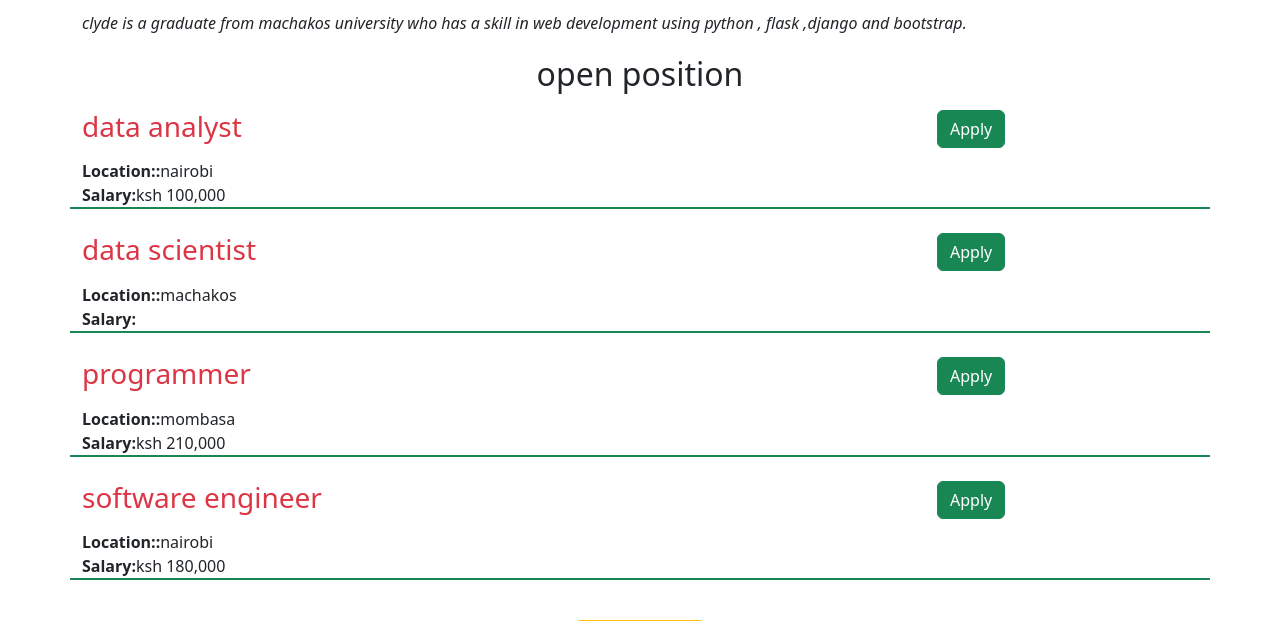
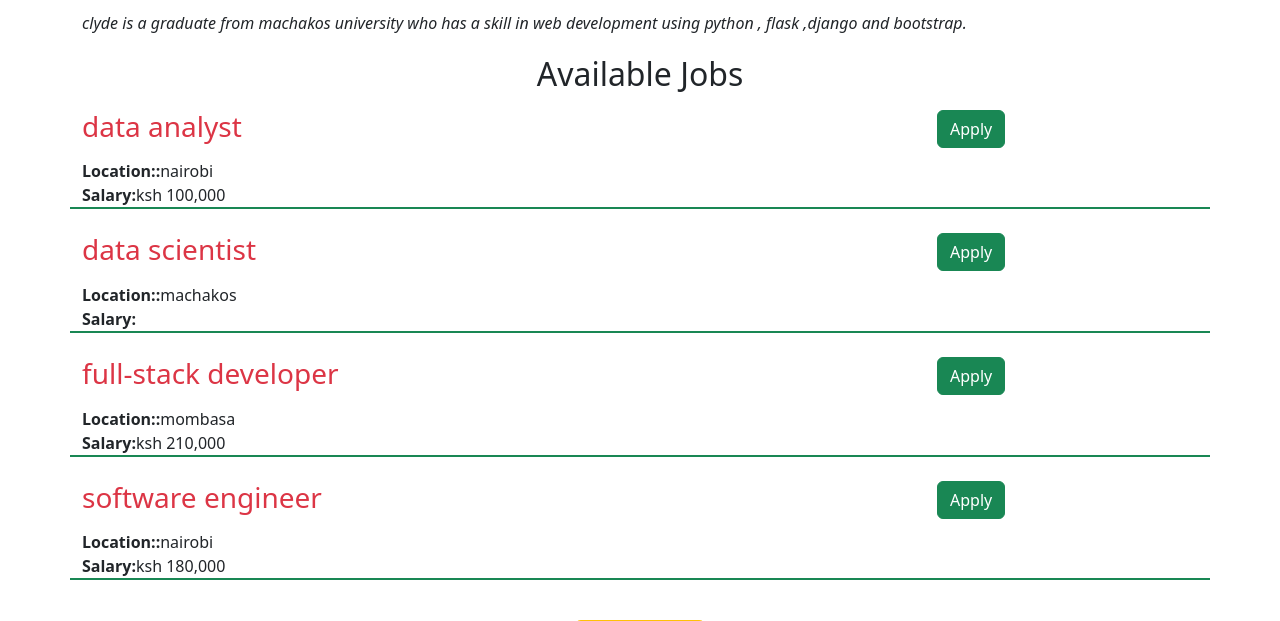
Before and after one commit to kipyeg/peter, a Flask app: page / in a window 1280 px wide. Shown: the part 655-1276 px from the top of the page. Run offline with Flask 2, Linux system fonts and the light colour scheme.

Commit message:
made new changes

```diff
--- a/app.py
+++ b/app.py
@@ -16,7 +16,7 @@ JOBS = [
   },
   {
     'id':3,
-    'title':'programmer',
+    'title':'full-stack developer',
     'location':'mombasa',
     'salary':'ksh 210,000'
   },
--- a/templates/home.html
+++ b/templates/home.html
@@ -20,7 +20,7 @@
   <img id="banner"class="img-fluid"src="https://media.istockphoto.com/id/1132635718/photo/beautiful-canal-and-traditional-houses-in-the-old-town-of-bruges-belgium.jpg?s=612x612&w=0&k=20&c=1lgEtH9r7f-rzpA630PpOOWFeMSDkd_77RK_1KTE0KI=">
     <h2 class="text-center">About clyde</h2>
     <p class="fst-italic lh-lg">clyde is a graduate from machakos university who has a skill in web development using python , flask ,django and bootstrap.</p>
-  <h2 class="text-center" >open position</h2>
+  <h2 class="text-center" >Available Jobs</h2>
     <p class="fw-bold fs-2 text-decoration-underline">
       <div>
         {%for job in jobs%}
```
